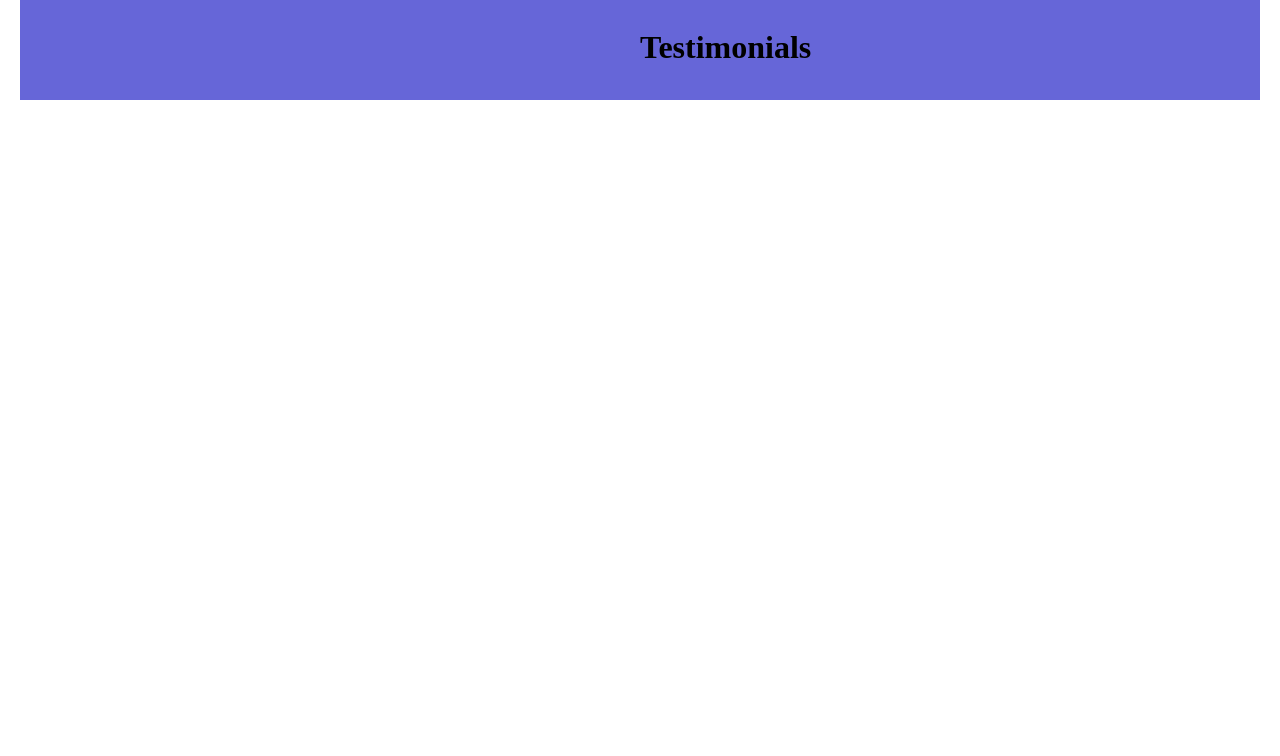
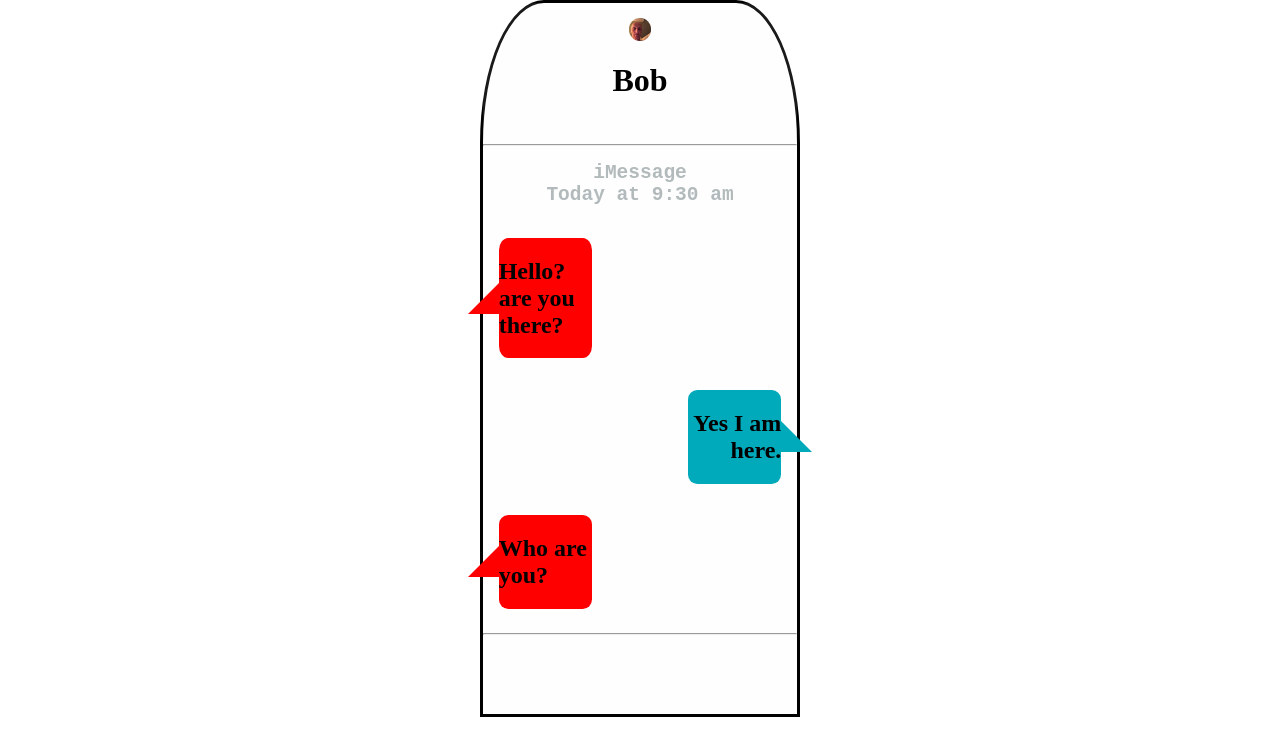
Before and after one commit to PrimoMattattack/Ongoing-Site, a plain HTML site: page index.html in a window 1280 px wide. Drawn offline with Linux system fonts and the light colour scheme.

Commit message:
Upload
Beginning

```diff
--- a/index.html
+++ b/index.html
@@ -5,9 +5,37 @@
         <title>Testimonials</title>
         <link rel="stylesheet" type="text/css" href="testimonies.css">
     </head>
-    <body>
-        <div id = "header">
-            <h1 id="testText">Testimonials</h1>
+    <main>
+        <header class="header">
+            <div class= "pic" id = "header">
+                <img src="media/1495403562920.jpg" id="headerPic">
+                <h1>Bob</h1>
+            </div>
+        </header>
+        <hr>
+        <body>
+            <h2 style="text-align: center; color: #B2BABB; font-family: monospace">iMessage <br> Today at 9:30 am</h2>
+        <div id="contentBoxLeft">
+            <div class="speech-bubbleB" id="boxA">
+                <h2>Hello? are you there?</h2>
+            </div>
         </div>
-    </body>
+        <div id="contentBoxRight">
+            <div class="speech-bubble" id="boxB">
+                <h2>Yes I am here.</h2>
+            </div>
+        </div>
+        <div id="contentBoxLeft">
+            <div class="speech-bubbleB" id="boxA">
+                <h2>Who are you?</h2>
+            </div>
+        </div>
+        <hr>
+        <div id="contentBoxRight">
+             <div id="boxB">
+                <h2><i></i></h2>
+            </div>
+        </div>
+        </body>
+    </main>
 </html>
--- a/testimonies.css
+++ b/testimonies.css
@@ -1,15 +1,123 @@
+html {
+background-color: white;
+
+}
+
+main {
+}
+
 body {
-     margin: 0px 20px 0px 20px;
+    margin: 0px 480px 0px 480px;
+    background-color: #FEFEFE;
+    border-style: solid;
+    border-top-right-radius: 20%;
+    border-top-left-radius: 20%;
+}
+
+.pic {
+}
+
+.header{
+
+}
+
+.speech-bubble {
+	position: relative;
+	background: #00aabb;
+	border-radius: .4em;
+}
+
+.speech-bubble:after {
+	content: '';
+	position: absolute;
+	right: 0;
+	top: 50%;
+	width: 0;
+	height: 0;
+	border: 31px solid transparent;
+	border-left-color: #00aabb;
+	border-right: 0;
+	border-bottom: 0;
+	margin-top: -15.5px;
+	margin-right: -31px;
+}
+
+.speech-bubbleB {
+	position: relative;
+	background: rgb(255, 0, 0);
+	border-radius: .4em;
+}
+
+.speech-bubbleB:after {
+	content: '';
+	position: absolute;
+	left: 0;
+	top: 50%;
+	width: 0;
+	height: 0;
+	border: 31px solid transparent;
+	border-right-color: rgb(255, 0, 0);
+	border-left: 0;
+	border-bottom: 0;
+	margin-top: -15.5px;
+	margin-left: -31px
 }
 
 #header {
-    height: 100px;
-    background-color: rgba(0,0,190, 0.6);
+    background-color: rgba(255,255,255,0.1);
+    display: flex;
+    flex-direction: column;
+    justify-content: center;
+    align-items: center;
+    padding: 15px;
+}
+
+#headerPic {
+    width: 8%;
+    border-style: hidden;
+    border-radius: 50%;
 }
 
 #testText {
-    position: absolute;
-    left: 50%;
-    top: 1%;
-    color:
+    font-family: monospace;
+    font-size: 25px;
 }
+
+#contentBoxLeft {
+    display:flex;
+    flex-direction: column;
+    justify-content: flex-start;
+    justify-content: space-between;
+    padding: 5%;
+}
+
+#boxA {
+    display: flex;
+    flex-direction: column;
+    width: 33%;
+    height: 25%;
+    border-radius: 10%;
+    /*padding: 2%;*/
+    align-items: center;
+}
+
+#contentBoxRight {
+    display: flex;
+    flex-direction: row;
+    justify-content: flex-end;
+    text-align: right;
+    padding: 5%;
+}
+
+#boxB {
+    display: flex;
+    flex-direction: column;
+    text-align: right;
+    align-items: center;
+    width: 33%;
+    height: 25%;
+    border-radius: 10%;
+    /*padding: 2%;*/
+}
+
+}
```
Also changed, not shown: media/1495403562920.jpg (added), 1 other file.
